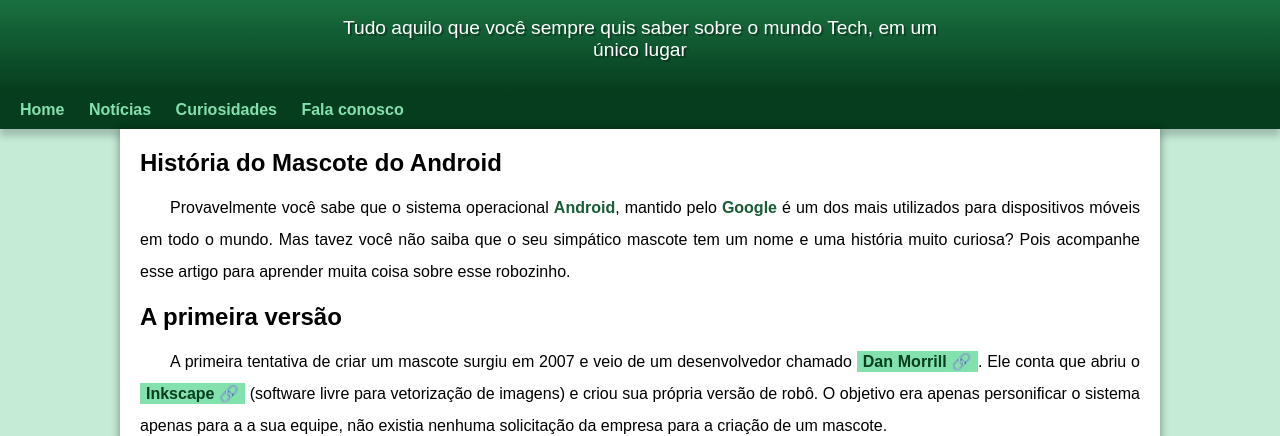
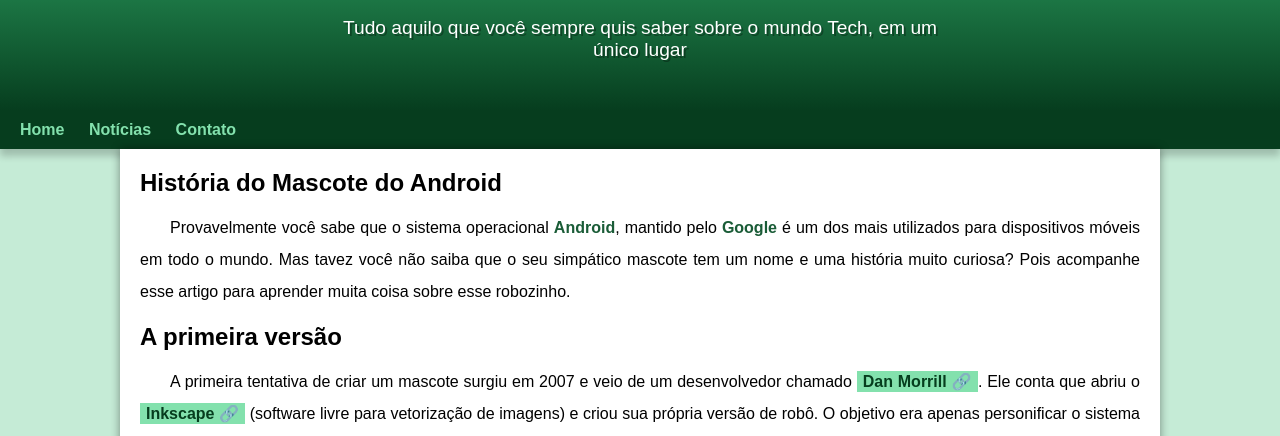
Before and after one commit to Fed2001-kmf/projeto-android, a plain HTML site: page index.html in a window 1280 px wide. Shown: the part 99-535 px from the top of the page. Drawn offline with Linux system fonts and the light colour scheme.

Commit message:
Problema de padding foi corrigido

```diff
--- a/estilo/style.css
+++ b/estilo/style.css
@@ -60,7 +60,7 @@
   padding-right: 10px;
   padding-left: 10px;
   margin: auto;
-  margin-bottom: 30px;
+  padding-bottom: 50px;
   text-shadow: 2px 2px 0px rgba(0, 0, 0, 0.315);
 
 }
@@ -149,7 +149,7 @@
   margin: auto;
 }
 
-div.video{
+div.video {
   background-color: var(--cor5);
   margin: 0px -20px 30px -20px;
   padding: 20px;
@@ -157,7 +157,7 @@
   position: relative;
 }
 
-div.video > iframe{
+div.video>iframe {
   position: absolute;
   top: 5%;
   left: 5%;
--- a/index.html
+++ b/index.html
@@ -20,8 +20,7 @@
   <nav>
     <a href="#">Home</a>
     <a href="#">Notícias</a>
-    <a href="#">Curiosidades</a>
-    <a href="#">Fala conosco</a>
+    <a href="#">Contato</a>
   </nav>
   <main>
     <article>
```
